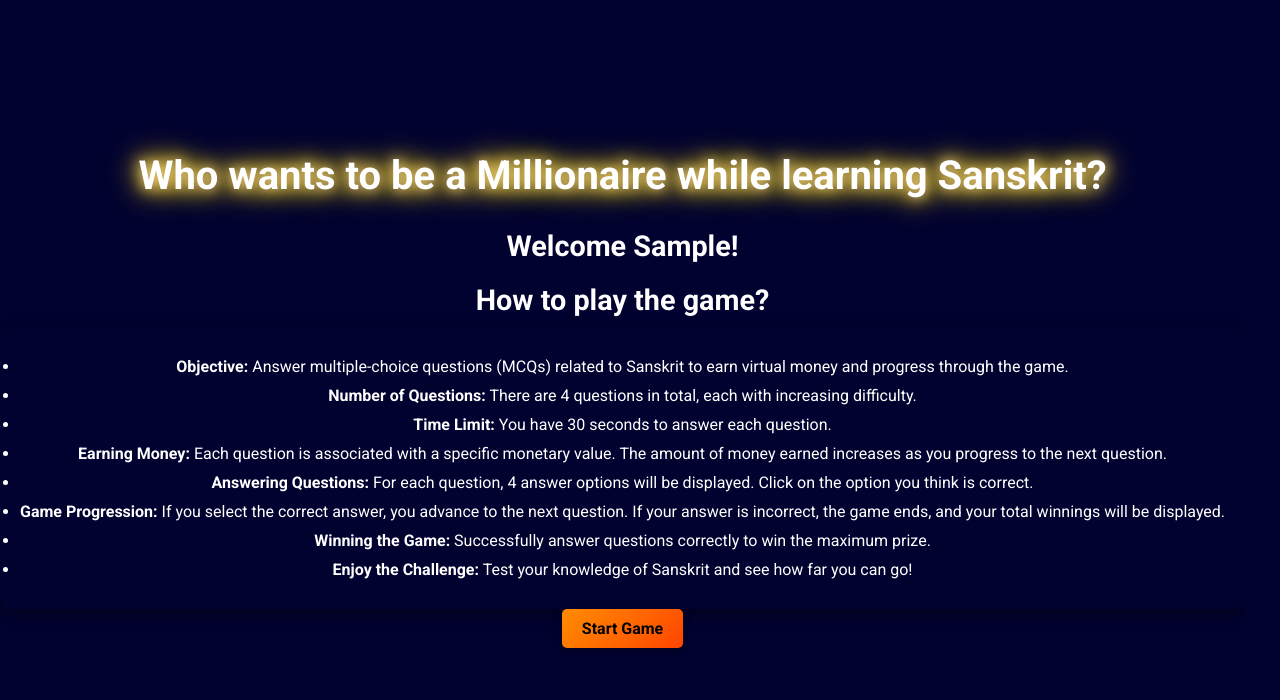
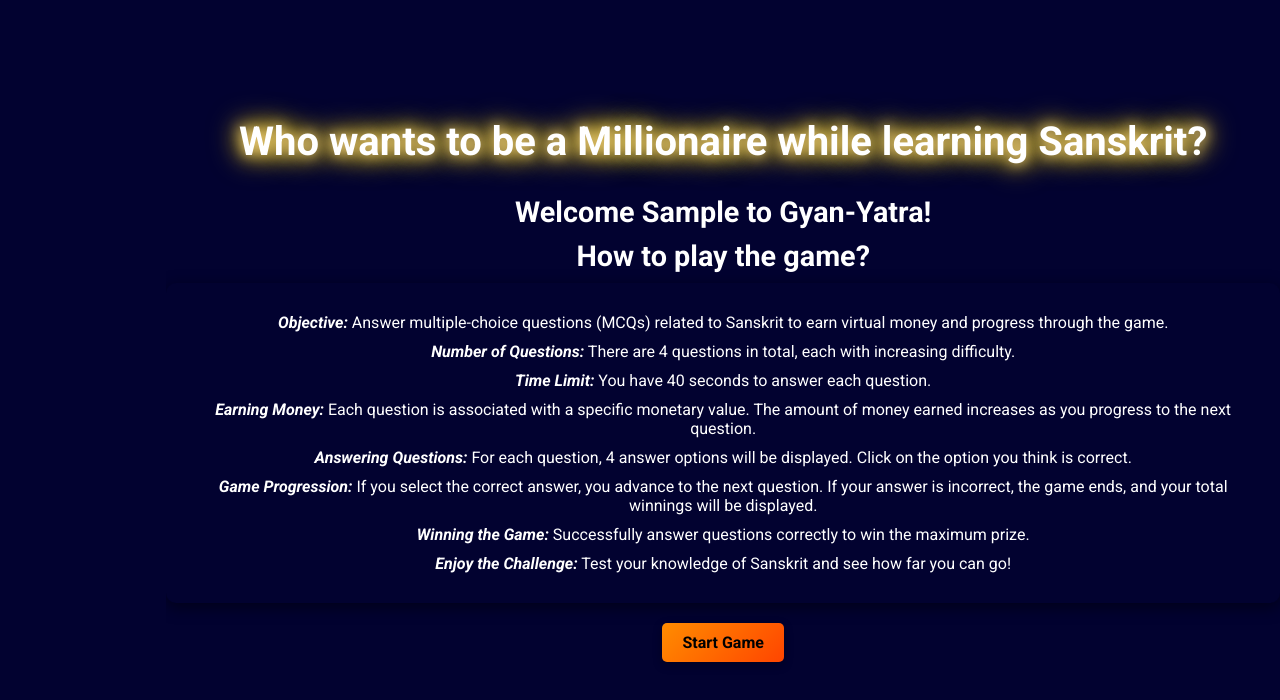
Before and after one commit to JsKaur/Gyan-Yatra, a React (Create React App) app: page / in a window 1280 px wide. Both pictures are taken after typing "Sample" into the empty fields and a click on the button "Submit". Shown: the top 700 px of the page. Built offline with nearby package versions, Linux system fonts and the light colour scheme; the HTML template or start-up script is replaced by a standard one.

Commit message:
added css to start page and removed issues of spacing

```diff
--- a/src/app.css
+++ b/src/app.css
@@ -155,7 +155,7 @@
 
 .startPage{
 
-    margin: 0;
+    margin-left: 13%;
     padding: 0;
     text-align: center;
     display: flex;
@@ -213,6 +213,7 @@
 .startButton{
 
     padding: 10px 20px;
+    margin:20px;
     font-size: 1rem;
     font-weight: bold;
     background: linear-gradient(135deg, #ff8c00, #ff4500);
@@ -235,19 +236,19 @@
     transform: scale(0.95);
 }
 
-ul {
+.welcome ul {
     padding: 20px;
     border-radius: 10px;
-
     box-shadow: 0 4px 15px rgba(0, 0, 0, 0.5);
     animation: slideIn 1s ease-out;
 }
 
 
 
-li {
+.welcome li {
     font-size: 1rem;
     margin: 10px 0;
+    list-style-type: none;
 }
 
 
--- a/src/components/Start.jsx
+++ b/src/components/Start.jsx
@@ -35,23 +35,23 @@ export default function Start({ setUsername }) {
                     </button>
                 </div>
             ) : (
-                <>
-                    <h2>Welcome {name}!</h2>
+                <div className="welcome">
+                    <h2>Welcome {name} to Gyan-Yatra! </h2>
                     <h2>How to play the game?</h2>
                     <ul>
-                        <li><strong>Objective:</strong> Answer multiple-choice questions (MCQs) related to Sanskrit to earn virtual money and progress through the game.</li>
-                        <li><strong>Number of Questions:</strong> There are 4 questions in total, each with increasing difficulty.</li>
-                        <li><strong>Time Limit:</strong> You have 30 seconds to answer each question.</li>
-                        <li><strong>Earning Money:</strong> Each question is associated with a specific monetary value. The amount of money earned increases as you progress to the next question.</li>
-                        <li><strong>Answering Questions:</strong> For each question, 4 answer options will be displayed. Click on the option you think is correct.</li>
-                        <li><strong>Game Progression:</strong> If you select the correct answer, you advance to the next question. If your answer is incorrect, the game ends, and your total winnings will be displayed.</li>
-                        <li><strong>Winning the Game:</strong> Successfully answer questions correctly to win the maximum prize.</li>
-                        <li><strong>Enjoy the Challenge:</strong> Test your knowledge of Sanskrit and see how far you can go!</li>
+                        <li><strong><i>Objective:</i></strong> Answer multiple-choice questions (MCQs) related to Sanskrit to earn virtual money and progress through the game.</li>
+                        <li><strong><i>Number of Questions:</i></strong> There are 4 questions in total, each with increasing difficulty.</li>
+                        <li><strong><i>Time Limit:</i></strong> You have 40 seconds to answer each question.</li>
+                        <li><strong><i>Earning Money:</i></strong> Each question is associated with a specific monetary value. The amount of money earned increases as you progress to the next question.</li>
+                        <li><strong><i>Answering Questions:</i></strong> For each question, 4 answer options will be displayed. Click on the option you think is correct.</li>
+                        <li><strong><i>Game Progression:</i></strong> If you select the correct answer, you advance to the next question. If your answer is incorrect, the game ends, and your total winnings will be displayed.</li>
+                        <li><strong><i>Winning the Game:</i></strong> Successfully answer questions correctly to win the maximum prize.</li>
+                        <li><strong><i>Enjoy the Challenge:</i></strong> Test your knowledge of Sanskrit and see how far you can go!</li>
                     </ul>
                     <button className="startButton" onClick={handleStartGame}>
                         Start Game
                     </button>
-                </>
+                </div>
             )}
         </div>
     );
--- a/src/components/Timer.jsx
+++ b/src/components/Timer.jsx
@@ -2,7 +2,7 @@
 import {useState,useEffect} from 'react';
 
 export default function Timer({setStop, questionNumber}) {
-    const [timer, setTimer] = useState(30);
+    const [timer, setTimer] = useState(40);
 
     useEffect(() => {
         if (timer === 0) return setStop(true);
@@ -12,7 +12,7 @@ export default function Timer({setStop, questionNumber}) {
         return () => clearInterval(interval);
     }, [setStop, timer]);
     useEffect(() => {
-        setTimer(30);
+        setTimer(40);
     }, [questionNumber]);
 
   return timer;
--- a/src/data.json
+++ b/src/data.json
@@ -115,7 +115,7 @@
       "answers": [
         { "text": "Rights", "correct": false },
         { "text": "Righteousness", "correct": true },
-        { "text": "Duty", "correct": true },
+        { "text": "Perception", "correct": false },
         { "text": "Wealth", "correct": false }
       ]
     },
@@ -131,12 +131,12 @@
     },
     {
       "id": 14,
-      "question": "Which of the following is the correct transliteration of 'माता'?",
+      "question": "Which of the following is the correct word of 'माता'?",
       "answers": [
-        { "text": "पिता", "correct": false },
-        { "text": "माता", "correct": true },
-        { "text": "भ्राता", "correct": false },
-        { "text": "पुत्र", "correct": false }
+        { "text": "Father", "correct": false },
+        { "text": "Mother", "correct": true },
+        { "text": "Brother", "correct": false },
+        { "text": "Son", "correct": false }
       ]
     },
     {
```
